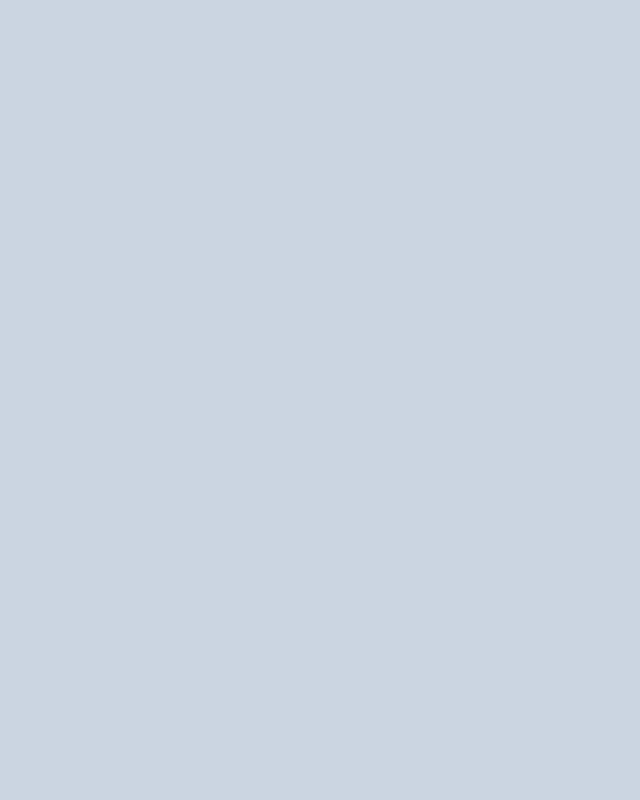
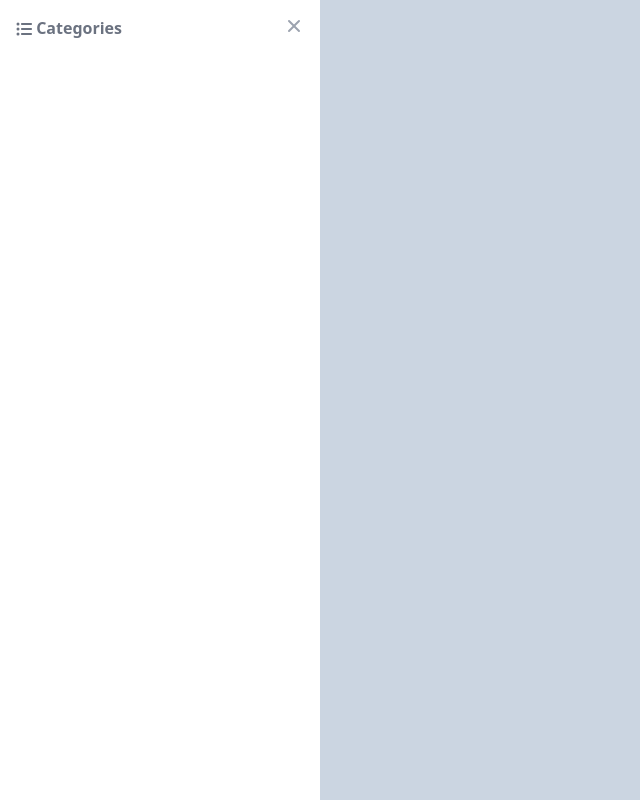
Before and after one commit to zoclhas/todo-with-categories-md, a React (Vite) app: page / in a window 1280 px wide. Shown: the whole page, without its empty margins (0-640 px from the left). Built offline with nearby package versions, Linux system fonts and the light colour scheme.

Commit message:
Actions buttons (drawer, theme)

```diff
--- /dev/null
+++ b/src/components/actions/actions.jsx
@@ -0,0 +1,110 @@
+import { useState, useEffect } from "react";
+import { Drawer } from "flowbite";
+
+import { FontAwesomeIcon } from "@fortawesome/react-fontawesome";
+import {
+    faBars,
+    faSun,
+    faMoon,
+    faListUl,
+} from "@fortawesome/free-solid-svg-icons";
+
+export function ActionButtons() {
+    const [theme, setTheme] = useState("light");
+
+    useEffect(() => {
+        const currentTheme = localStorage.getItem("theme");
+        setTheme(currentTheme);
+
+        if (currentTheme === "dark") {
+            document.documentElement.classList.add("dark");
+        } else {
+            document.documentElement.classList.remove("dark");
+        }
+    }, []);
+
+    const toggleTheme = () => {
+        if (theme === "light") {
+            document.documentElement.classList.add("dark");
+            localStorage.setItem("theme", "dark");
+            setTheme("dark");
+        } else {
+            document.documentElement.classList.remove("dark");
+            localStorage.setItem("theme", "light");
+            setTheme("light");
+        }
+    };
+
+    const $targetEl = document.getElementById("drawer-categories");
+    var drawer;
+    if ($targetEl !== null) {
+        var drawer = new Drawer($targetEl);
+        drawer.hide();
+    }
+
+    return (
+        <>
+            <div className="fixed bottom-10 left-10 flex flex-col gap-4">
+                <button
+                    type="button"
+                    onClick={() => drawer.toggle()}
+                    className="bg-white dark:bg-slate-700 text-gray-500 dark:text-gray-400 hover:bg-gray-100 dark:hover:bg-gray-700 focus:outline-none focus:ring-4 focus:ring-gray-200 dark:focus:ring-gray-700 rounded-lg text-sm p-2.5  h-[34px] aspect-square flex items-center justify-center transition-all duration-300 ease-in"
+                >
+                    <FontAwesomeIcon icon={faBars} />
+                </button>
+                <button
+                    id="theme-toggle"
+                    type="button"
+                    className="bg-white dark:bg-slate-700 text-gray-500 dark:text-gray-400 hover:bg-gray-100 dark:hover:bg-gray-700 focus:outline-none focus:ring-4 focus:ring-gray-200 dark:focus:ring-gray-700 rounded-lg text-sm p-2.5  h-[34px] aspect-square flex items-center justify-center transition-all duration-300 ease-in"
+                    onClick={toggleTheme}
+                >
+                    {theme === "light" ? (
+                        <FontAwesomeIcon icon={faSun} />
+                    ) : (
+                        <FontAwesomeIcon icon={faMoon} />
+                    )}
+                </button>
+            </div>
+
+            <div
+                id="drawer-categories"
+                className="fixed z-40 h-screen p-4 overflow-y-auto bg-white w-80 dark:bg-gray-800"
+                tabindex="-1"
+                aria-labelledby="drawer-categories-label"
+            >
+                <h5
+                    id="drawer-categories-label"
+                    className="flex items-center mb-4 text-base font-semibold text-gray-500 dark:text-gray-400"
+                >
+                    <FontAwesomeIcon
+                        icon={faListUl}
+                        style={{ transform: "translateY(1px)" }}
+                    />
+                    &nbsp;Categories
+                </h5>
+                <button
+                    id="drawer-hide-button"
+                    type="button"
+                    aria-controls="drawer-cat"
+                    onClick={() => drawer.toggle()}
+                    className="text-gray-400 bg-transparent hover:bg-gray-200 hover:text-gray-900 rounded-lg text-sm p-1.5 absolute top-2.5 right-2.5 inline-flex items-center dark:hover:bg-gray-600 dark:hover:text-white"
+                >
+                    <svg
+                        aria-hidden="true"
+                        className="w-5 h-5"
+                        fill="currentColor"
+                        viewBox="0 0 20 20"
+                        xmlns="http://www.w3.org/2000/svg"
+                    >
+                        <path
+                            fillRule="evenodd"
+                            d="M4.293 4.293a1 1 0 011.414 0L10 8.586l4.293-4.293a1 1 0 111.414 1.414L11.414 10l4.293 4.293a1 1 0 01-1.414 1.414L10 11.414l-4.293 4.293a1 1 0 01-1.414-1.414L8.586 10 4.293 5.707a1 1 0 010-1.414z"
+                            clipRule="evenodd"
+                        ></path>
+                    </svg>
+                    <span className="sr-only">Close menu</span>
+                </button>
+            </div>
+        </>
+    );
+}
--- /dev/null
+++ b/src/components/navbar/Navbar.tsx
@@ -0,0 +1,7 @@
+export function Navbar() {
+    return (
+        <nav className="bg-">
+            <div>ASDSADAS</div>
+        </nav>
+    );
+}
--- a/src/main.tsx
+++ b/src/main.tsx
@@ -2,10 +2,19 @@ import React from "react";
 import ReactDOM from "react-dom/client";
 import App from "./App";
 
+import { ActionButtons } from "./components/actions/actions.jsx";
+import { Navbar } from "./components/navbar/Navbar";
+
 import "./styles/main.scss";
+
+import "@fortawesome/fontawesome-svg-core/styles.css";
+import { config } from "@fortawesome/fontawesome-svg-core";
+config.autoAddCss = false;
 
 ReactDOM.createRoot(document.getElementById("root") as HTMLElement).render(
     <React.StrictMode>
+        <ActionButtons />
+        <Navbar />
         <App />
     </React.StrictMode>
 );
--- a/src/styles/main.scss
+++ b/src/styles/main.scss
@@ -3,5 +3,5 @@
 @tailwind utilities;
 
 body {
-    @apply bg-slate-300 dark:bg-gray-900;
+    @apply bg-slate-300 dark:bg-gray-900 transition-[background-color] duration-300 ease-in;
 }
--- a/tailwind.config.cjs
+++ b/tailwind.config.cjs
@@ -1,8 +1,9 @@
 /** @type {import('tailwindcss').Config} */
 module.exports = {
-    content: ["./index.html", "./src/**/*.{js,ts,jsx,tsx}"],
+    darkMode: "class",
+    content: ["./index.html", "./src/**/*.{js,ts,jsx,tsx,scss}"],
     theme: {
         extend: {},
     },
-    plugins: [],
+    plugins: [require("flowbite/plugin")],
 };
--- a/tsconfig.json
+++ b/tsconfig.json
@@ -3,7 +3,7 @@
         "target": "ESNext",
         "useDefineForClassFields": true,
         "lib": ["DOM", "DOM.Iterable", "ESNext"],
-    "allowJs": false,
+        "allowJs": true,
         "skipLibCheck": true,
         "esModuleInterop": false,
         "allowSyntheticDefaultImports": true,
```
Also changed, not shown: package.json (+7 -0 lines), 1 other file (tests, documents, lock files or other folders). Lines whose indentation alone changed are shown as unchanged.
